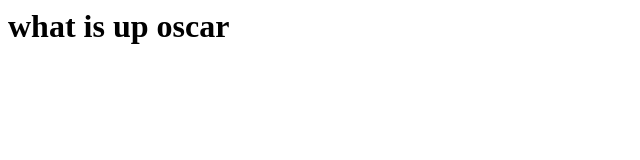
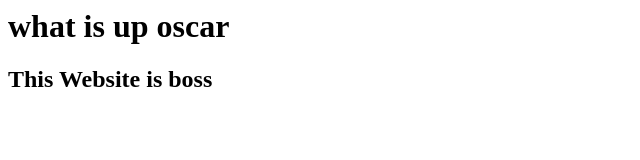
Before and after one commit to orop2021/htp, a plain HTML site: page website/index.html in a window 1280 px wide. Shown: the whole page, without its empty margins (0-640 px from the left). Drawn offline with Linux system fonts and the light colour scheme.

Commit message:
new changes

```diff
--- a/website/index.html
+++ b/website/index.html
@@ -1 +1,2 @@
 <h1> what is up oscar <h1>
+ <h2> This Website is boss <h2>
```
